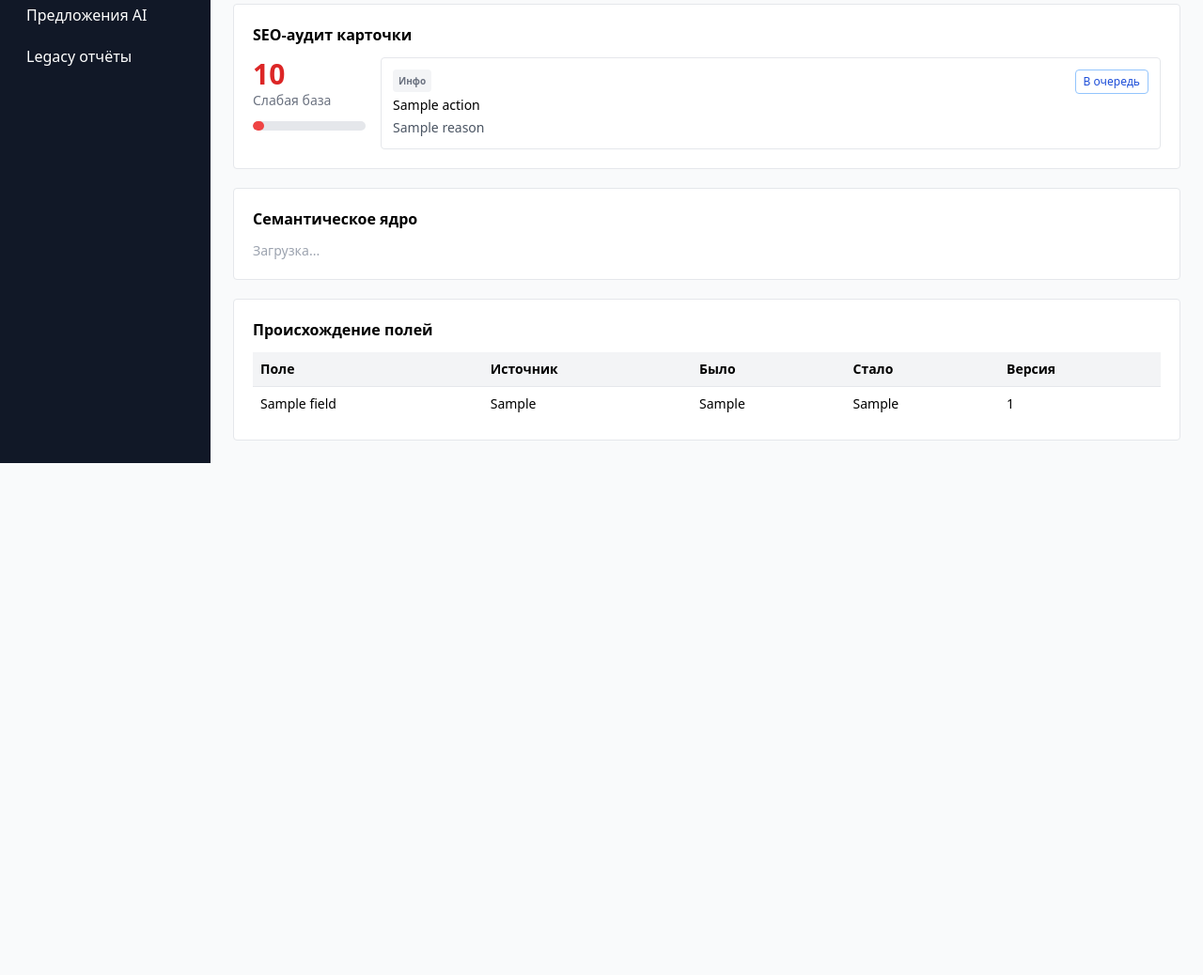
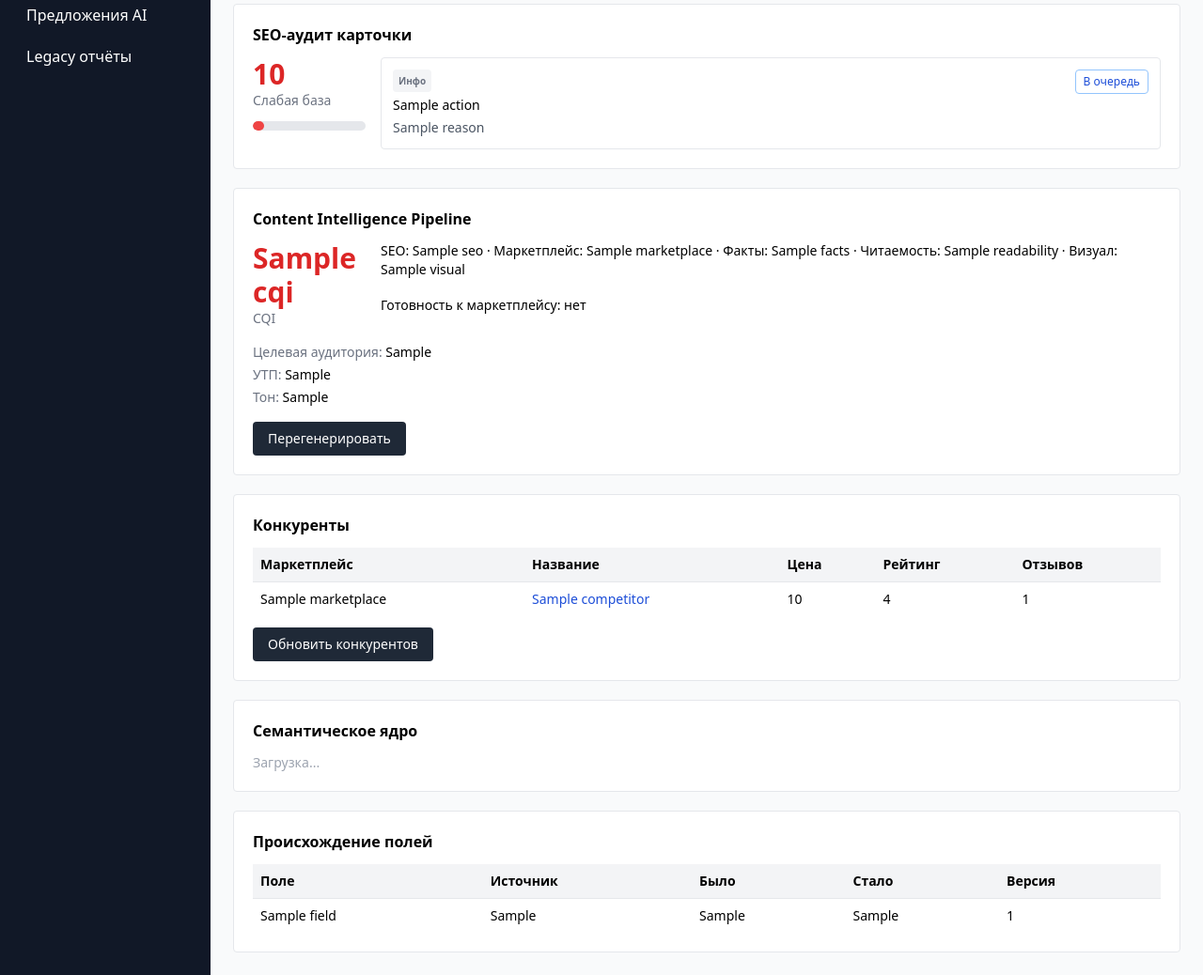
Before and after one commit to Vladimir-do/MarketMind-AI-Core, a Python web app: template app/web/templates/project_product_detail.html in a window 1280 px wide. Shown: the part 361-1399 px from the top of the page at 94% size. Before the commit the page ends 854 px from the top, so only its background shows below. Run offline with Jinja, Linux system fonts and the light colour scheme; the template is opened without the code that fills it: most values are stand-ins (such as "Sample title", 1, 10 or a date in 2020); some libraries are stand-ins or nearby versions.

Commit message:
feat(web): wire Content Pipeline and Competitor Analysis into routes and UI
Registers the new routers, adds their job types to the suggestions job
history filter, and extends the project product detail page with a
Content Pipeline (CQI + strategy) section and a Competitor Analysis
(price/rating/reviews table) section, each with a trigger button.

Co-Authored-By: Claude Sonnet 5 <noreply@anthropic.com>

```diff
--- a/app/web/app.py
+++ b/app/web/app.py
@@ -90,6 +90,8 @@ def create_app() -> FastAPI:
     app.mount("/static", StaticFiles(directory=str(STATIC_DIR)), name="static")
 
     from app.analytics.routes import router as analytics_router
+    from app.competitor_analysis.routes import router as competitor_analysis_router
+    from app.content_pipeline.routes import router as content_pipeline_router
     from app.web.routes.dashboard import router as dashboard_router
     from app.web.routes.editor import router as editor_router
     from app.web.routes.import_ import router as import_router
@@ -105,6 +107,8 @@ def create_app() -> FastAPI:
     app.include_router(import_router)
     app.include_router(projects_router)
     app.include_router(suggestions_router)
+    app.include_router(content_pipeline_router)
+    app.include_router(competitor_analysis_router)
     app.include_router(product_detail_router)
     app.include_router(editor_router)
     app.include_router(analytics_router)
--- a/app/web/routes/suggestions.py
+++ b/app/web/routes/suggestions.py
@@ -71,7 +71,7 @@ async def _recent_jobs(request: Request, limit: int = 10) -> list[dict[str, Any]
     jobs = await db.get_recent_jobs(limit=limit)
     result = []
     for job in jobs:
-        if job.job_type not in {"seo_ai_suggestions", "ai_product_suggestions"}:
+        if job.job_type not in {"seo_ai_suggestions", "ai_product_suggestions", "content_pipeline", "competitor_analysis_refresh"}:
             continue
         parsed_result = None
         if job.result_json:
@@ -133,6 +133,8 @@ async def _reject_reason(request: Request) -> str:
 def _suggestion_payload(field: str, value: str) -> dict[str, Any]:
     if field == "tags":
         return {"tags": [item.strip() for item in value.replace(";", ",").split(",") if item.strip()]}
+    if field == "selling_points":
+        return {"selling_points": [item.strip() for item in value.split("\n") if item.strip()]}
     return {field: value}
 
 
--- a/app/web/templates/project_product_detail.html
+++ b/app/web/templates/project_product_detail.html
@@ -76,6 +76,70 @@
   </div>
 </section>
 <section class="bg-white border rounded p-5 mb-5">
+  <h2 class="font-semibold mb-3">Content Intelligence Pipeline</h2>
+  {% if quality_report %}
+    <div class="grid md:grid-cols-[120px_1fr] gap-4 mb-4">
+      <div>
+        <div class="text-3xl font-bold
+          {% if quality_report.cqi >= 85 %}text-green-600
+          {% elif quality_report.cqi >= 70 %}text-blue-600
+          {% elif quality_report.cqi >= 50 %}text-yellow-600
+          {% else %}text-red-600{% endif %}">
+          {{ quality_report.cqi }}
+        </div>
+        <div class="text-sm text-gray-500">CQI</div>
+      </div>
+      <div class="text-sm grid gap-1">
+        <div>SEO: {{ quality_report.breakdown.seo }} · Маркетплейс: {{ quality_report.breakdown.marketplace }} · Факты: {{ quality_report.breakdown.facts }} · Читаемость: {{ quality_report.breakdown.readability }} · Визуал: {{ quality_report.breakdown.visual }}</div>
+        <div>Готовность к маркетплейсу: {{ "да" if quality_report.marketplace_ready else "нет" }}</div>
+      </div>
+    </div>
+  {% endif %}
+  {% if content_strategy %}
+    <div class="text-sm grid gap-1 mb-4">
+      <div><span class="text-gray-500">Целевая аудитория:</span> {{ content_strategy.target_audience }}</div>
+      <div><span class="text-gray-500">УТП:</span> {{ content_strategy.key_selling_proposition }}</div>
+      <div><span class="text-gray-500">Тон:</span> {{ content_strategy.tone_of_voice }}</div>
+    </div>
+  {% endif %}
+  {% if not quality_report and not content_strategy %}
+    <div class="text-sm text-gray-500 mb-3">Пайплайн ещё не запускался для этого товара.</div>
+  {% endif %}
+  <form method="post" action="/projects/{{ project.project_id }}/products/{{ card.product_id }}/content-pipeline/run">
+    <button class="bg-gray-800 text-white px-4 py-2 rounded text-sm">
+      {% if quality_report %}Перегенерировать{% else %}Запустить Content Pipeline{% endif %}
+    </button>
+  </form>
+</section>
+<section class="bg-white border rounded p-5 mb-5">
+  <h2 class="font-semibold mb-3">Конкуренты</h2>
+  {% if competitors %}
+    <div class="overflow-x-auto mb-3">
+      <table class="w-full text-sm">
+        <thead class="bg-gray-100"><tr><th class="p-2 text-left">Маркетплейс</th><th class="p-2 text-left">Название</th><th class="p-2 text-left">Цена</th><th class="p-2 text-left">Рейтинг</th><th class="p-2 text-left">Отзывов</th></tr></thead>
+        <tbody>
+        {% for c in competitors %}
+          <tr class="border-t">
+            <td class="p-2">{{ c.marketplace }}</td>
+            <td class="p-2"><a href="{{ c.competitor_url }}" target="_blank" class="text-blue-700 hover:underline">{{ c.competitor_name }}</a></td>
+            <td class="p-2">{{ c.price or "—" }}</td>
+            <td class="p-2">{{ c.rating or "—" }}</td>
+            <td class="p-2">{{ c.reviews_count if c.reviews_count is not none else "—" }}</td>
+          </tr>
+        {% endfor %}
+        </tbody>
+      </table>
+    </div>
+  {% else %}
+    <div class="text-sm text-gray-500 mb-3">Конкурентный анализ ещё не запускался для этого товара.</div>
+  {% endif %}
+  <form method="post" action="/projects/{{ project.project_id }}/products/{{ card.product_id }}/competitors/refresh">
+    <button class="bg-gray-800 text-white px-4 py-2 rounded text-sm">
+      {% if competitors %}Обновить конкурентов{% else %}Найти конкурентов{% endif %}
+    </button>
+  </form>
+</section>
+<section class="bg-white border rounded p-5 mb-5">
   <h2 class="font-semibold mb-3">Семантическое ядро</h2>
   <div hx-get="/projects/{{ project.project_id }}/products/{{ card.product_id }}/semantic-core"
        hx-trigger="load"
--- a/app/web/templates/project_product_edit.html
+++ b/app/web/templates/project_product_edit.html
@@ -5,6 +5,7 @@
 <form class="bg-white border rounded p-5 max-w-3xl" hx-post="/projects/{{ project.project_id }}/products/{{ card.product_id }}/manual-edit/preview" hx-target="#edit-preview">
   <label class="block mb-3 text-sm">Название<input name="title" value="{{ card.effective_snapshot.title or '' }}" class="mt-1 w-full border rounded p-2"></label>
   <label class="block mb-3 text-sm">Описание<textarea name="description" class="mt-1 w-full border rounded p-2" rows="4">{{ card.effective_snapshot.description or '' }}</textarea></label>
+  <label class="block mb-3 text-sm">Преимущества (по одному в строке)<textarea name="selling_points" class="mt-1 w-full border rounded p-2" rows="4">{{ (card.effective_snapshot.selling_points or []) | join('\n') }}</textarea></label>
   <label class="block mb-3 text-sm">Бренд<input name="brand" value="{{ card.effective_snapshot.brand or '' }}" class="mt-1 w-full border rounded p-2"></label>
   <label class="block mb-3 text-sm">Цена<input name="price" value="{{ card.effective_snapshot.price or '' }}" class="mt-1 w-full border rounded p-2"></label>
   <label class="block mb-3 text-sm">Наличие<input name="availability" value="{{ card.effective_snapshot.availability or '' }}" class="mt-1 w-full border rounded p-2"></label>
```
Also changed, not shown: app/web/routes/projects.py (+26 -1 lines).
